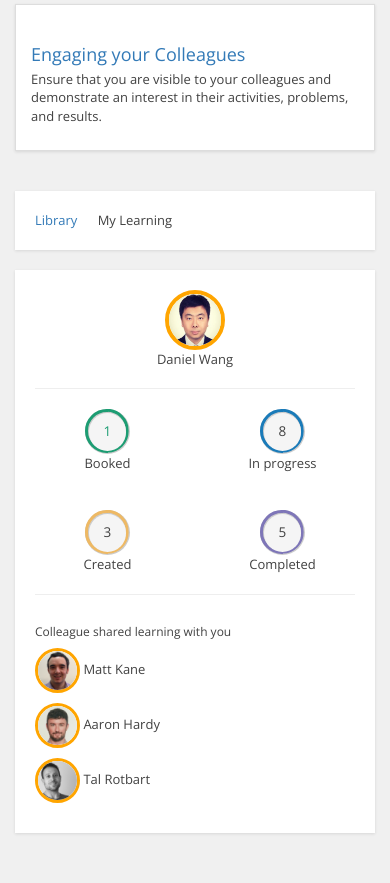
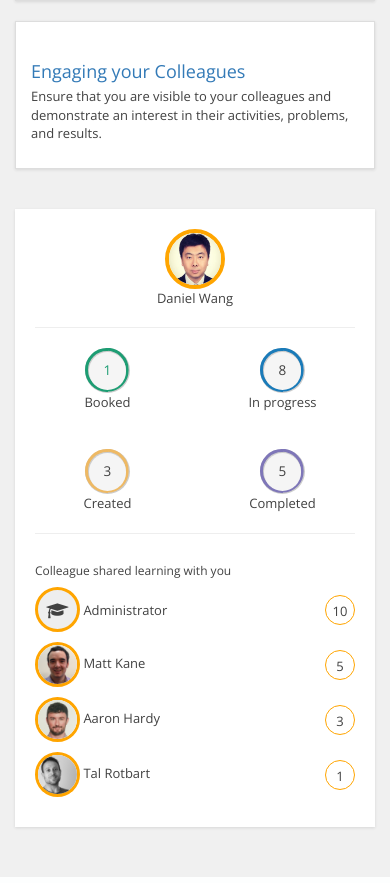
Before and after one commit to danielwang/zing, a PHP site: page /mylearning.php in a window 390 px wide. Shown: the part 4543-5426 px from the top of the page. Run offline with PHP 8.4, Linux system fonts and the light colour scheme; some libraries are stand-ins or nearby versions.

Commit message:
add Colleague shared learning

```diff
--- a/_partials/learning_cards.html
+++ b/_partials/learning_cards.html
@@ -3,7 +3,7 @@
 
 <!-- box 2 -->
 <div class="item reco cat1 col-xs-12 col-sm-4">
-    <div class="boxcontainer stack">
+    <div class="boxcontainer">
         <span class="rec">Recommended</span>
         <p><i>Because you are a product manager</i></p>
           <img class="featured" src="http://wwwstatic.pageuppeople.com/wp-content/uploads/2014/03/book_sideview_template-248x300.png">
@@ -16,7 +16,7 @@
 </div>
 <!-- box 3 -->
 <div class="item cat2 cat3 col-xs-12 col-sm-4">
-    <div class="boxcontainer">
+    <div class="boxcontainer stack">
       <span class="rec">Recommended</span>
       <p><i>Because you are a product manager</i></p>
       <img class="featured" src="http://www.brw.com.au/rw/2009-2014/BRW/2014/01/21/Photos/665ee050-8243-11e3-a879-832dfd5ce59e_Karen&Simon_01--646x363.jpg" alt="">
@@ -58,7 +58,7 @@
 </div>
 <!-- box 8 -->
 <div class="item cat1 col-xs-12 col-sm-4">
-    <div class="boxcontainer"> <span class="like"><i class="fa fa-thumbs-up"></i> 5</span>
+    <div class="boxcontainer stack"> <span class="like"><i class="fa fa-thumbs-up"></i> 5</span>
          <h5><a href="singleproject.html">Add Value to your Role</a></h5>
          <span class="type">Internal class</span>
         <p>Consider your role from the perspective of the business and organisation.
--- a/css/custom.css
+++ b/css/custom.css
@@ -9,6 +9,10 @@ ul {padding: 0;}
 li{  list-style: outside none none;}
 article{
     background: #f2f2f2;
+}
+.affix{
+    top: 0;
+    width: 100%
 }
 .box {
     background: #fff none repeat scroll 0 0;
@@ -236,9 +240,10 @@ li.dropdown.open{
     box-shadow: 0 1px 3px 0 rgba(0,0,0,0.11);
 }
 .boxcontainer.stack{
-    border-bottom: 0;
-    box-shadow: 0 0.0625em 0.1875em 0 rgba(0, 0, 0, 0.1), 0 0.5em 0 -0.25em #fff, 0 0.5em 0.1875em -0.25em rgba(0, 0, 0, 0.2), 0 1em 0 -0.5em #fff, 0 1em 0.1875em -0.5em rgba(0, 0, 0, 0.1)
+   border-bottom: 0;
+   box-shadow: 0 0.0625em 0.1875em 0 rgba(0, 0, 0, 0.1), 0 0.5em 0 -0.25em #fff, 0 0.5em 0.1875em -0.25em rgba(0, 0, 0, 0.2), 0 1em 0 -0.5em #fff, 0 1em 0.1875em -0.5em rgba(0, 0, 0, 0.1)
 }
+
 .boxcontainer > span.rec {
     background: #eeb964;
     left: 0;
@@ -296,8 +301,27 @@ li.dropdown.open{
 div.item.added{
         background: #FAECD6;
 }
-
-
+.cert{
+    background: #eee none repeat scroll 0 0;
+    border: 3px solid #ffa500;
+    border-radius: 50%;
+    display: inline-block;
+    height: 45px;
+    line-height: 40px;
+    text-align: center;
+    width: 45px;
+}
+.num{
+    border: 1px solid orange;
+    border-radius: 50%;
+    float: right;
+    height: 30px;
+    line-height: 30px;
+    margin-top: 8px;
+    text-align: center;
+    vertical-align: middle;
+    width: 30px;
+}
 .list-inline > li {
     display: inline-block;
     padding-left: 5px;
@@ -400,10 +424,6 @@ ul.nav span.badge{border-radius: 50%; float: left; margin-right:15px;}
 .gray{
     color:#999999;
 }
-.red{
-    color:#.avatar-lg;
-}
-
 
 #featureGrid_table tr td:first-child, #featureGrid_table tr td:last-child{
     display: none;
--- a/js/learning.js
+++ b/js/learning.js
@@ -71,6 +71,7 @@ $(window).load(function(){
 });
 
 $(document).ready(function(){
+
 //filtering
   	$('.circle').click(function(){
 	  $('.vertical-timeline-block').fadeOut();
@@ -84,7 +85,7 @@ $(document).ready(function(){
 	  $(this).each(function(){
 	  	 $('#switch-view ~ div').hide();
 	  	 var view = $(this).attr( "attr-data");
-	  	 $('.'+ view).fadeIn(500);
+	  	 $('.'+ view).fadeIn(300);
 	  });
 	});
 });
--- a/mylearning.php
+++ b/mylearning.php
@@ -7,7 +7,11 @@
       <!---  ***************** time line ********************-->
       <div class="col-sm-9">
          <div class="row">
-            <div class="col-md-12">
+            <div class="col-md-4">
+               <a href="learning.php"><span>Library</span></a> &nbsp;&nbsp;&nbsp;&nbsp;
+               <span>My Learning</span>
+            </div>
+            <div class="col-md-8">
                <div class="box">
                   <input type="text" placeholder="search" />
                </div>
@@ -46,11 +50,7 @@
          <?php include '_partials/timeline-learning.php';?>
       </div>
       <div class="col-sm-3">
-         <div class="box">
-            <a href="learning.php"><span>Library</span></a> &nbsp;&nbsp;&nbsp;&nbsp;
-            <span>My Learning</span>
-         </div>
-         <div class="box text-center" data-spy="affix" data-offset-top="0">
+         <div id="mybox" class="box text-center" data-spy="affix" data-offset-top="100" >
             <img class="avatar-lg" src="img/emp/emp.jpg">
             <p>Daniel Wang</p>
             <hr>
@@ -101,9 +101,10 @@
             <div class="row">
                <span class="col-xs-12 text-left">
                   <h6>Colleague shared learning with you</h6>
-                  <p><img class="avatar" src="img/emp/emp3.png"> Matt Kane</p>
-                  <p><img class="avatar" src="img/emp/emp1.png"> Aaron Hardy</p>
-                  <p><img class="avatar" src="img/emp/emp6.png"> Tal Rotbart</p>
+                  <p><span class="cert"><i class="fa fa-lg fa-graduation-cap"></i></span> Administrator<span class="num">10</span></p>
+                  <p><img class="avatar" src="img/emp/emp3.png"> Matt Kane <span class="num">5</span></p>
+                  <p><img class="avatar" src="img/emp/emp1.png"> Aaron Hardy<span class="num">3</span></p>
+                  <p><img class="avatar" src="img/emp/emp6.png"> Tal Rotbart<span class="num">1</span></p>
                </span>
             </div>
          </div>
```
Also changed, not shown: learning.php (+22 -21 lines).
